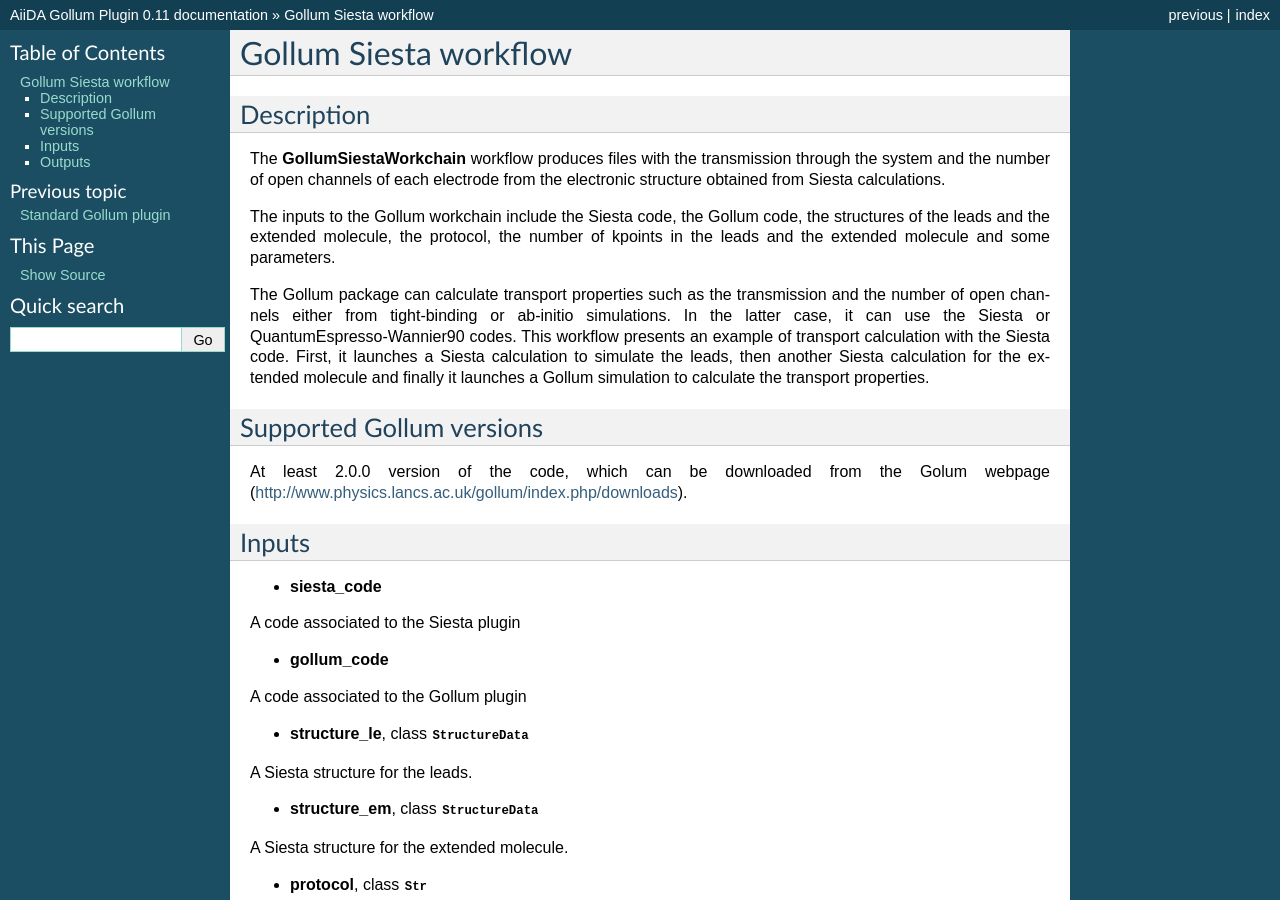
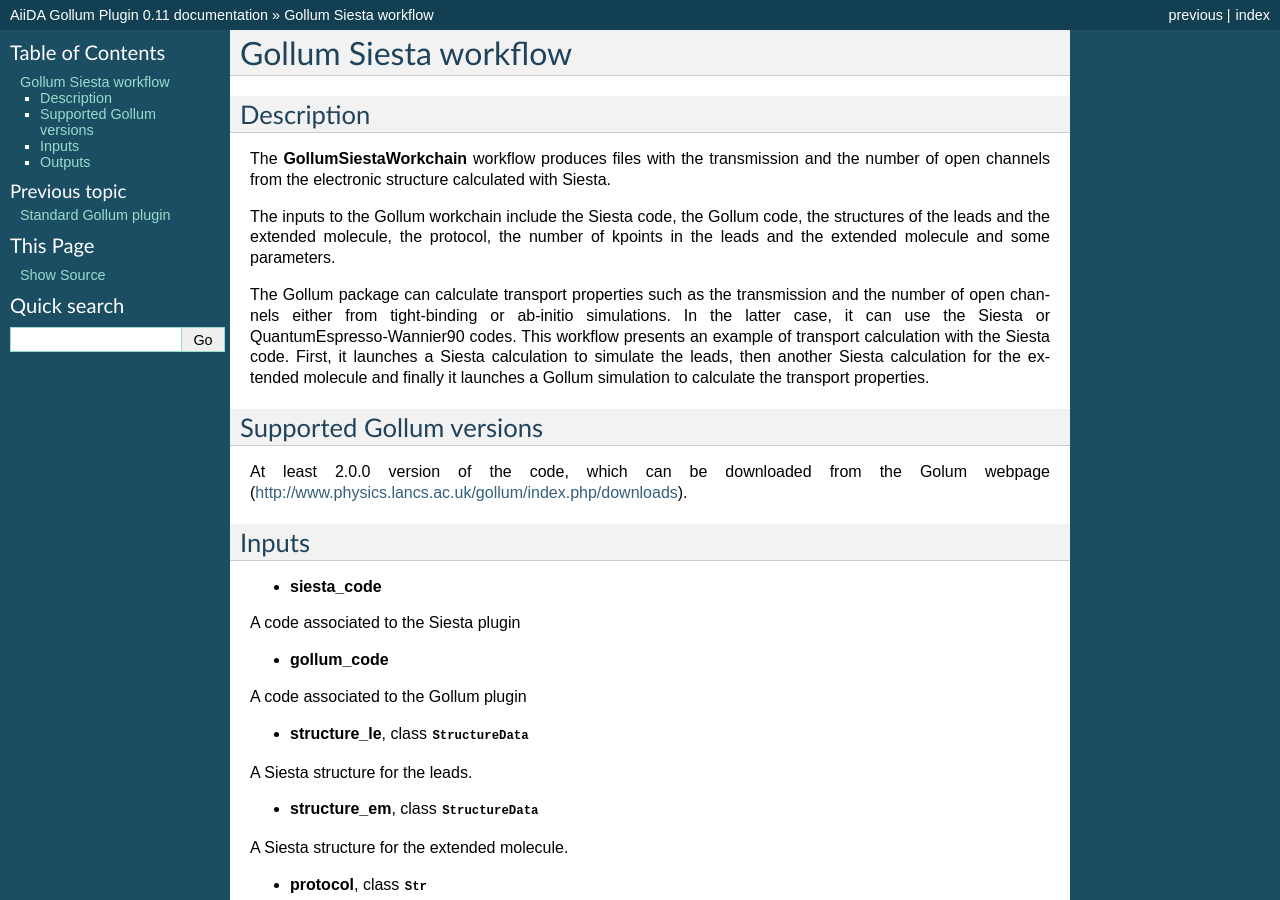
Before and after one commit to garsua/aiida-gollum, a Sphinx documentation site: the page built from docs/workflows/gollum-siesta.rst, in a window 1280 px wide and 900 px high. Built offline with Sphinx 7.4.7, drawn with Linux system fonts in a browser that asks for light colours; formulas are drawn with MathJax 3.

Commit message:
Modified workflow doc

```diff
--- a/docs/workflows/gollum-siesta.rst
+++ b/docs/workflows/gollum-siesta.rst
@@ -5,9 +5,8 @@
 -----------
 
 The **GollumSiestaWorkchain** workflow produces files with the
-transmission through the system and the number of open channels
-of each electrode from the electronic structure obtained from
-Siesta calculations.
+transmission and the number of open channels from the electronic
+structure calculated with Siesta.
 
 The inputs to the Gollum workchain include the Siesta code, the Gollum
 code, the structures of the leads and the extended molecule, the
```
